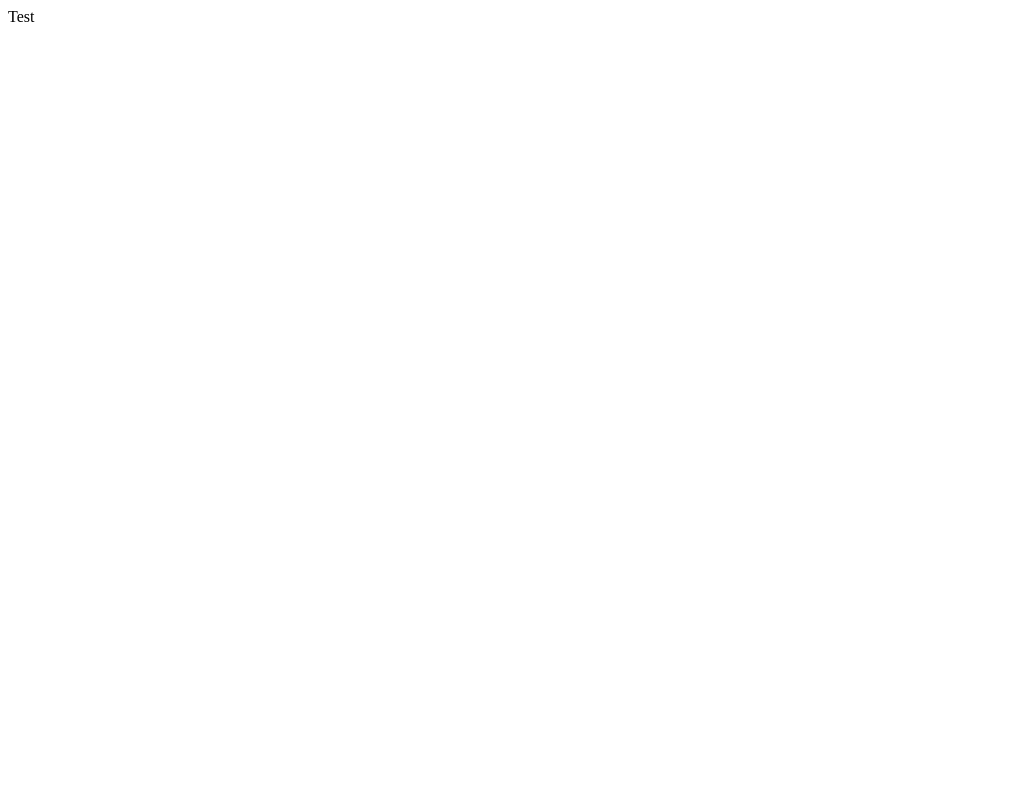
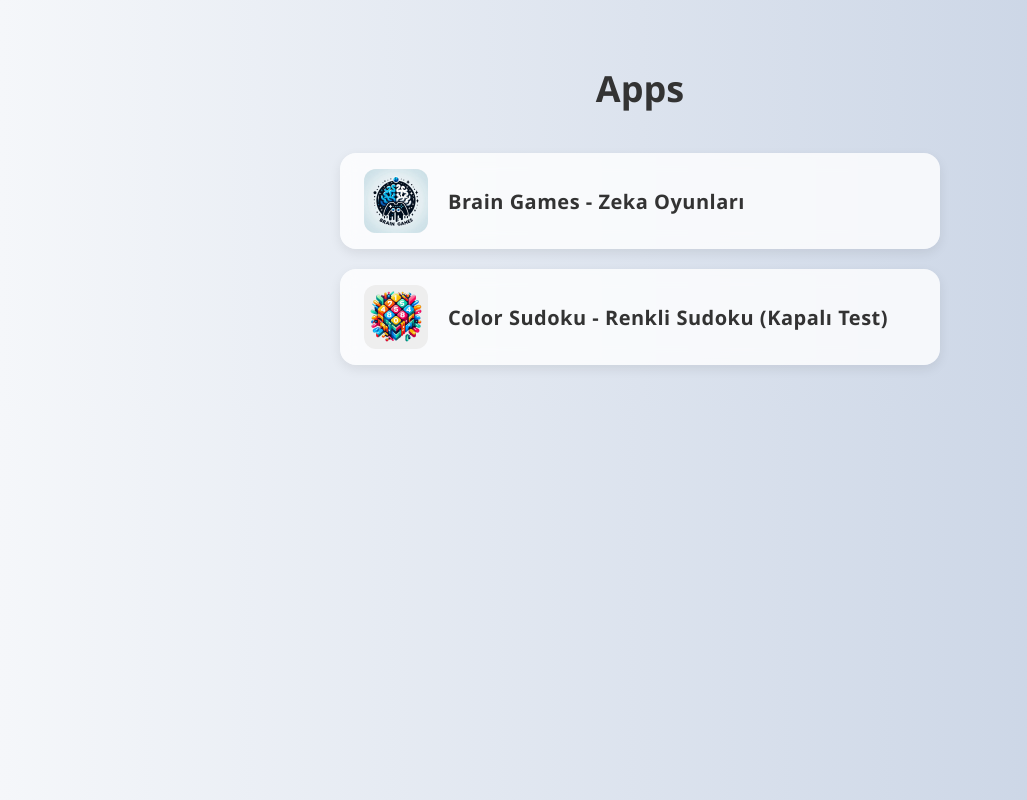
Before and after one commit to brsapps/brsapps.github.io, a plain HTML site: page index.html in a window 1280 px wide. Shown: the whole page, without its empty margins (0-1027 px from the left). Drawn offline with Linux system fonts and the light colour scheme.

Commit message:
add page

```diff
--- /dev/null
+++ b/app.json
@@ -0,0 +1,14 @@
+{
+  "apps": [
+    {
+      "name": "Brain Games - Zeka Oyunları",
+      "link": "./BrainGames",
+      "icon": "./BrainGames/icon.png"
+    },
+    {
+      "name": "Color Sudoku - Renkli Sudoku (Kapalı Test)",
+      "link": "./ColorSudoku",
+      "icon": "./ColorSudoku/icon.png"
+    }
+  ]
+}
--- a/index.html
+++ b/index.html
@@ -1 +1,110 @@
-Test
+<!DOCTYPE html>
+<html lang="tr">
+<head>
+  <meta charset="UTF-8" />
+  <title>Oyun Listesi</title>
+  <style>
+    body {
+      font-family: 'Segoe UI', sans-serif;
+      background: linear-gradient(to right, #f5f7fa, #c3cfe2);
+      margin: 0;
+      padding: 40px 20px;
+      display: flex;
+      justify-content: center;
+    }
+
+    .container {
+      width: 100%;
+      max-width: 600px;
+    }
+
+    h1 {
+      text-align: center;
+      font-size: 36px;
+      margin-bottom: 40px;
+      color: #333;
+    }
+
+    .app-list {
+      list-style: none;
+      padding: 0;
+      margin: 0;
+      display: flex;
+      flex-direction: column;
+      gap: 20px;
+    }
+
+    .app-card {
+      display: flex;
+      align-items: center;
+      background-color: #ffffffcc;
+      border-radius: 16px;
+      padding: 16px 24px;
+      text-decoration: none;
+      color: #333;
+      box-shadow: 0 4px 12px rgba(0, 0, 0, 0.08);
+      transition: transform 0.25s ease, box-shadow 0.25s ease;
+      backdrop-filter: blur(10px);
+    }
+
+    .app-card:hover {
+      transform: translateX(8px);
+      box-shadow: 0 8px 20px rgba(0, 0, 0, 0.15);
+    }
+
+    .app-icon {
+      width: 64px;
+      height: 64px;
+      border-radius: 12px;
+      object-fit: cover;
+      margin-right: 20px;
+      background-color: #eee;
+    }
+
+    .app-name {
+      font-size: 20px;
+      font-weight: 600;
+      letter-spacing: 0.5px;
+    }
+
+    @media (max-width: 600px) {
+      .app-card {
+        flex-direction: column;
+        align-items: center;
+        text-align: center;
+      }
+
+      .app-icon {
+        margin: 0 0 12px 0;
+      }
+    }
+  </style>
+</head>
+<body>
+  <div class="container">
+    <h1>Apps</h1>
+    <ul class="app-list" id="app-list"></ul>
+  </div>
+
+  <script>
+    fetch('app.json')
+      .then(response => response.json())
+      .then(data => {
+        const list = document.getElementById('app-list');
+        data.apps.forEach(app => {
+          const li = document.createElement('li');
+          li.innerHTML = `
+            <a class="app-card" href="${app.link}">
+              <img class="app-icon" src="${app.icon}" alt="${app.name}" />
+              <div class="app-name">${app.name}</div>
+            </a>
+          `;
+          list.appendChild(li);
+        });
+      })
+      .catch(error => {
+        console.error('Veri yüklenemedi:', error);
+      });
+  </script>
+</body>
+</html>
```
Also changed, not shown: BrainGames/index.html (+57 -8 lines), ColorSudoku/index.html (+57 -8 lines), mail.png (added).
